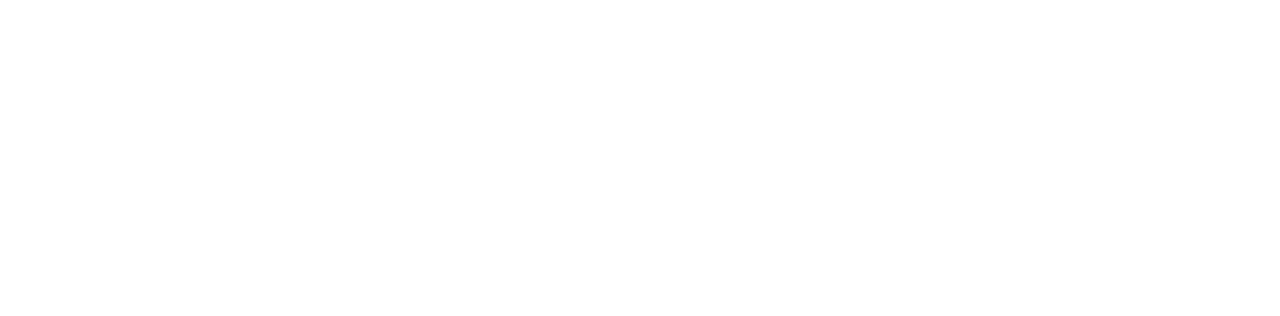
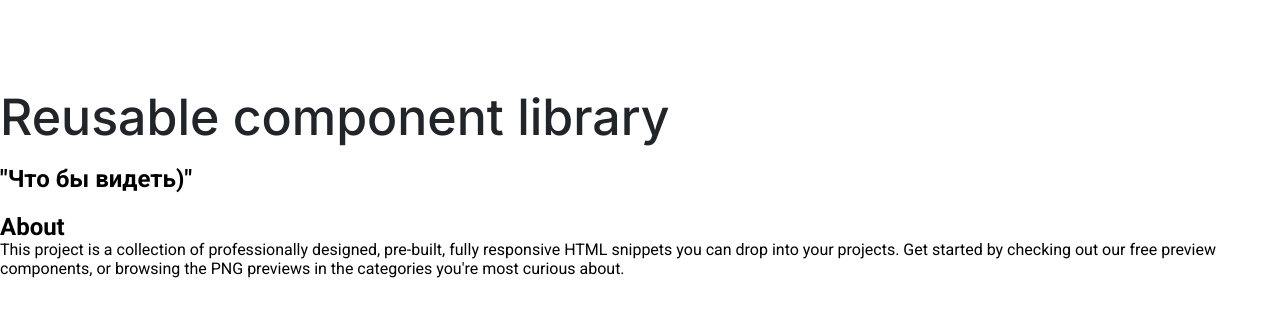
Before and after one commit to js-tasks-ru/htmlcss-20231222_khalhadj, a website: page index.html in a window 1280 px wide. Drawn offline with Linux system fonts and the light colour scheme.

Commit message:
created markup

```diff
--- a/assets/css/main.css
+++ b/assets/css/main.css
@@ -1,4 +1,8 @@
 @import '../fonts/fonts.css';
+
+@import "../../components/header/header.css";
+@import "../../components/page/index.css";
+@import "../../components/footer/footer.css";
 
 :root {
     --white: #ffffff;
@@ -21,4 +25,7 @@
 
 * {
     font-family: 'Roboto', sans-serif;
+    margin: 0;
+    padding: 0;
+    box-sizing: border-box;
 }
--- a/assets/fonts/fonts.css
+++ b/assets/fonts/fonts.css
@@ -1 +1,2 @@
 @import url('https://fonts.googleapis.com/css2?family=Roboto:ital,wght@0,100;0,300;0,400;0,500;0,700;0,900;1,100;1,300;1,400;1,500;1,700;1,900&display=swap');
+@import url('https://fonts.googleapis.com/css2?family=Inter:wght@400;500&display=swap');
--- /dev/null
+++ b/components/footer/footer.css
@@ -0,0 +1,3 @@
+.footer {
+    font-family: 'Inter';
+}
--- /dev/null
+++ b/components/header/header.css
@@ -0,0 +1,11 @@
+.header {
+    background: var(--white);
+}
+
+.header__title {
+    color: var(--black);
+    font-family: 'Inter';
+    font-size: 50px;
+    font-weight: 500;
+    margin-bottom: 20px;
+}
--- /dev/null
+++ b/components/page/index.css
@@ -0,0 +1,3 @@
+.main__title {
+    margin-bottom: 20px;
+}
--- a/index.html
+++ b/index.html
@@ -8,7 +8,28 @@
 </head>
 
 <body>
-
+    <div class="page">
+        <header class="header">
+            <a href="#" class="header__logo"></a>
+            <nav class="header__nav">
+                <ul>
+                    <li class="header__nav-item"></li>
+                    <li class="header__nav-item"></li>
+                    <li class="header__nav-item"></li>
+                </ul>
+            </nav>
+            <h1 class="header__title">Reusable component library</h1>
+        </header>
+        <main class="main">
+            <h2 class="main__title">"Что бы видеть)" </h2>
+        </main>
+        <footer class="footer">
+            <h2 class="footer__title">About</h2>
+            <p class="footer__text">This project is a collection of professionally designed, pre-built, fully responsive
+                HTML snippets you can drop into your projects. Get started by checking out our free preview components,
+                or browsing the PNG previews in the categories you're most curious about.</p>
+        </footer>
+    </div>
 </body>
 
 </html>
```
